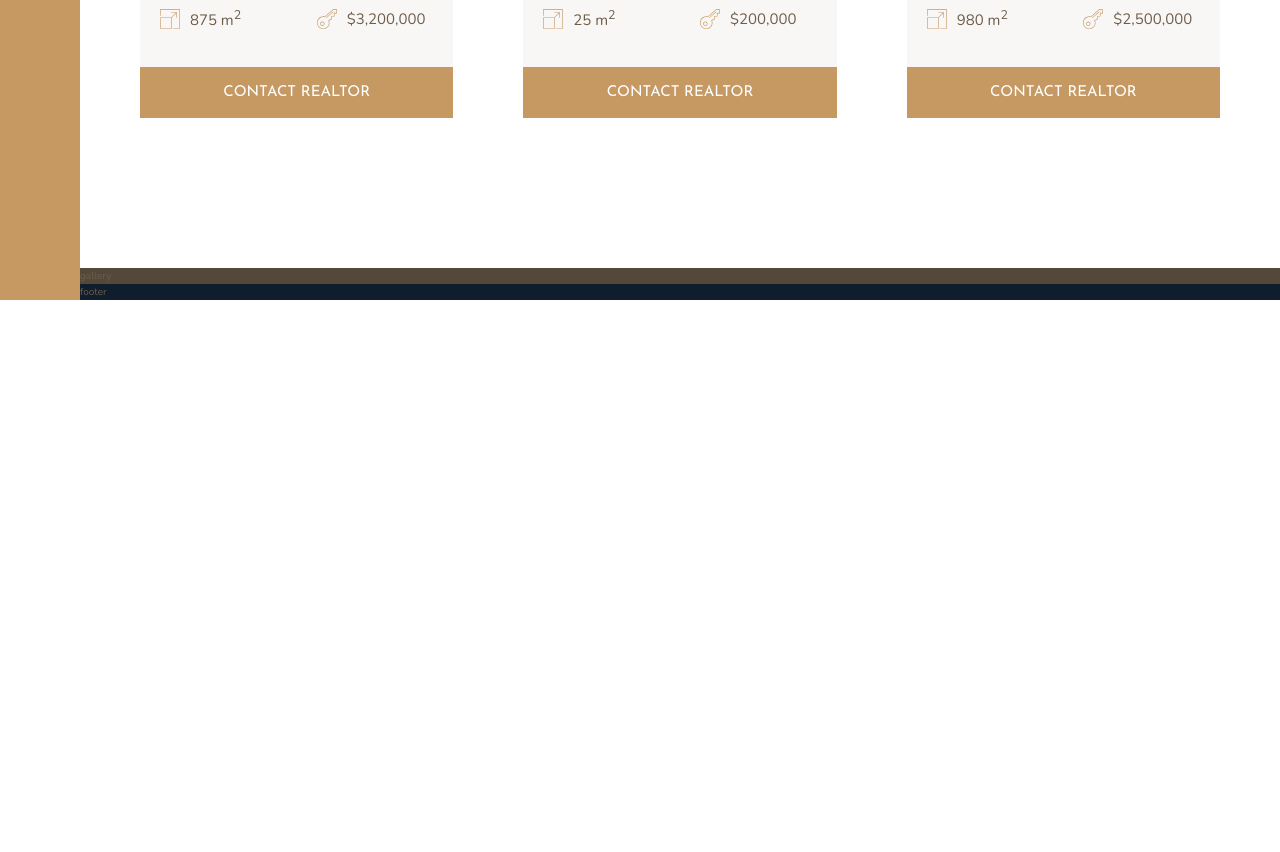
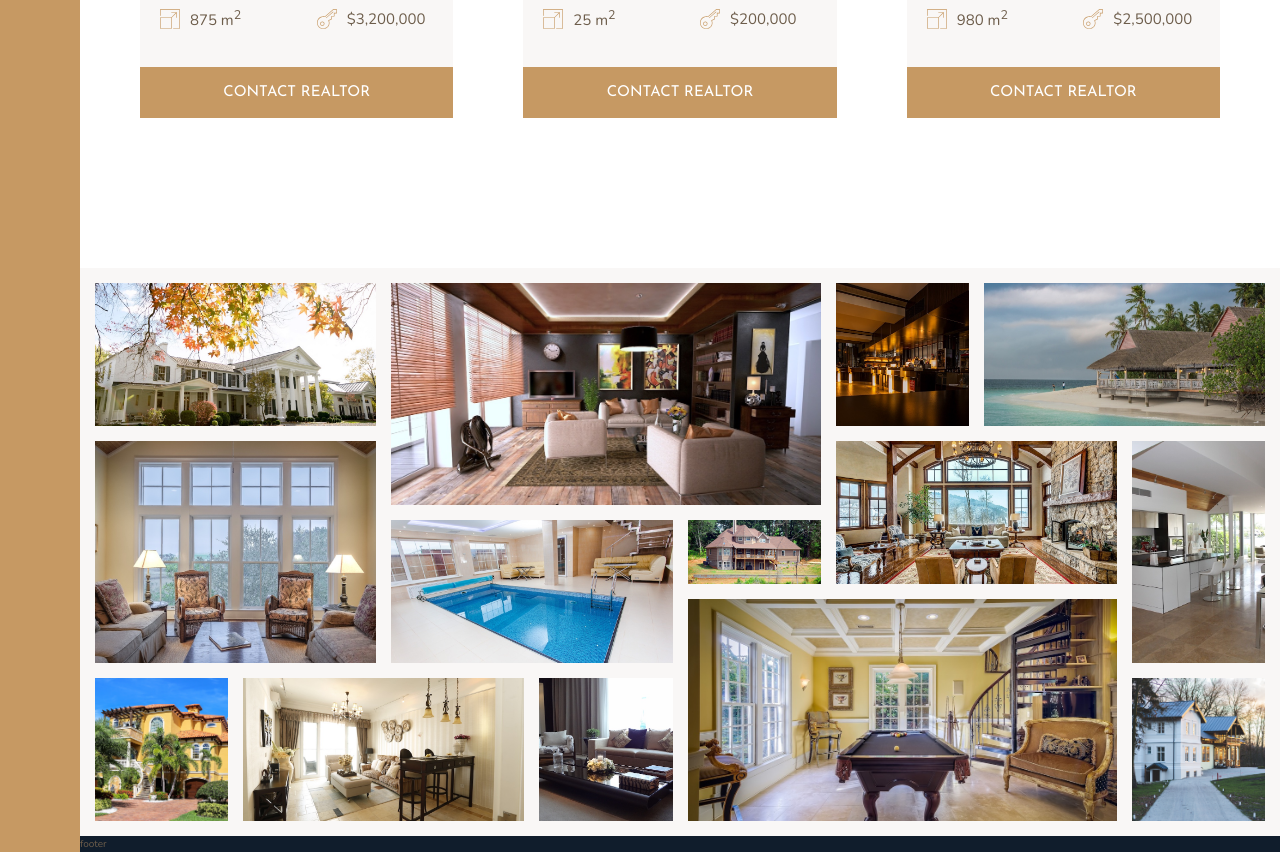
Before and after one commit to trnava/css-grid-layout, a plain HTML site: page Nexter/starter/index.html in a window 1280 px wide. Shown: the part 2804-3656 px from the top of the page. Before the commit the page ends 3104 px from the top, so only its background shows below. Drawn offline with nearby package versions, Linux system fonts and the light colour scheme.

Commit message:
building gallery

```diff
--- a/Nexter/starter/css/style.css
+++ b/Nexter/starter/css/style.css
@@ -198,8 +198,60 @@
     grid-column: 1 / -1; }
 
 .gallery {
-  background-color: #54483A;
-  grid-column: full-start / full-end; }
+  background-color: #f9f7f6;
+  grid-column: full-start / full-end;
+  display: grid;
+  grid-template-columns: repeat(8, 1fr);
+  grid-template-rows: repeat(7, 5vw);
+  grid-gap: 1.5rem;
+  padding: 1.5rem; }
+  .gallery__item--1 {
+    grid-row: 1 / span 2;
+    grid-column: 1 / span 2; }
+  .gallery__item--2 {
+    grid-row: 1 / span 3;
+    grid-column: 3 / span 3; }
+  .gallery__item--3 {
+    grid-row: 1 / span 2;
+    grid-column: 6 / 7; }
+  .gallery__item--4 {
+    grid-row: 1 / span 2;
+    grid-column: 7 / -1; }
+  .gallery__item--5 {
+    grid-row: 3 / span 3;
+    grid-column: 1 / span 2; }
+  .gallery__item--6 {
+    grid-row: 4 / span 2;
+    grid-column: 3 / span 2; }
+  .gallery__item--7 {
+    grid-row: 4 / 5;
+    grid-column: 5 / 6; }
+  .gallery__item--8 {
+    grid-row: 3 / span 2;
+    grid-column: 6 / span 2; }
+  .gallery__item--9 {
+    grid-row: 3 / span 3;
+    grid-column: 8 / -1; }
+  .gallery__item--10 {
+    grid-row: 6 / span 2;
+    grid-column: 1 / 2; }
+  .gallery__item--11 {
+    grid-row: 6 / span 2;
+    grid-column: 2 / span 2; }
+  .gallery__item--12 {
+    grid-row: 6 / span 2;
+    grid-column: 4 / 5; }
+  .gallery__item--13 {
+    grid-row: 5 / span 3;
+    grid-column: 5 / span 3; }
+  .gallery__item--14 {
+    grid-row: 6 / span 2;
+    grid-column: 8 / -1; }
+  .gallery__img {
+    width: 100%;
+    height: 100%;
+    object-fit: cover;
+    display: block; }
 
 .footer {
   background-color: #101d2c;
--- a/Nexter/starter/index.html
+++ b/Nexter/starter/index.html
@@ -284,7 +284,50 @@
             </div>
         </div>
 
-        <div class="gallery">gallery</div>
+        <div class="gallery">
+            <figure class="gallery__item--1">
+                <img src="img/gal-1.jpeg" alt="gallery" class="gallery__img">
+            </figure>
+            <figure class="gallery__item--2">
+                <img src="img/gal-2.jpeg" alt="gallery" class="gallery__img">
+            </figure>
+            <figure class="gallery__item--3">
+                <img src="img/gal-3.jpeg" alt="gallery" class="gallery__img">
+            </figure>
+            <figure class="gallery__item--4">
+                <img src="img/gal-4.jpeg" alt="gallery" class="gallery__img">
+            </figure>
+            <figure class="gallery__item--5">
+                <img src="img/gal-5.jpeg" alt="gallery" class="gallery__img">
+            </figure>
+            <figure class="gallery__item--6">
+                <img src="img/gal-6.jpeg" alt="gallery" class="gallery__img">
+            </figure>
+            <figure class="gallery__item--7">
+                <img src="img/gal-7.jpeg" alt="gallery" class="gallery__img">
+            </figure>
+            <figure class="gallery__item--8">
+                <img src="img/gal-8.jpeg" alt="gallery" class="gallery__img">
+            </figure>
+            <figure class="gallery__item--9">
+                <img src="img/gal-9.jpeg" alt="gallery" class="gallery__img">
+            </figure>
+            <figure class="gallery__item--10">
+                <img src="img/gal-10.jpeg" alt="gallery" class="gallery__img">
+            </figure>
+            <figure class="gallery__item--11">
+                <img src="img/gal-11.jpeg" alt="gallery" class="gallery__img">
+            </figure>
+            <figure class="gallery__item--12">
+                <img src="img/gal-12.jpeg" alt="gallery" class="gallery__img">
+            </figure>
+            <figure class="gallery__item--13">
+                <img src="img/gal-13.jpeg" alt="gallery" class="gallery__img">
+            </figure>
+            <figure class="gallery__item--14">
+                <img src="img/gal-14.jpeg" alt="gallery" class="gallery__img">
+            </figure>
+        </div>
 
         <div class="footer">footer</div>
 
--- a/Nexter/starter/sass/_gallery.scss
+++ b/Nexter/starter/sass/_gallery.scss
@@ -1,4 +1,90 @@
 .gallery {
-  background-color: $color-grey-dark-1;
+  background-color: $color-grey-light-1;
   grid-column: full-start / full-end;
+
+  display: grid;
+  grid-template-columns: repeat(8, 1fr);
+  grid-template-rows: repeat(7, 5vw);
+  grid-gap: 1.5rem;
+  padding: 1.5rem;
+
+  &__item {
+
+    &--1 {
+      grid-row: 1 / span 2;
+      grid-column: 1 / span 2;
+    }
+
+    &--2 {
+      grid-row: 1 / span 3;
+      grid-column: 3 / span 3;
+    }
+
+    &--3 {
+      grid-row: 1 / span 2;
+      grid-column: 6 / 7;
+    }
+
+    &--4 {
+      grid-row: 1 / span 2;
+      grid-column: 7 / -1;
+    }
+
+    &--5 {
+      grid-row: 3 / span 3;
+      grid-column: 1 / span 2;
+    }
+
+    &--6 {
+      grid-row: 4 / span 2;
+      grid-column: 3 / span 2;
+    }
+
+    &--7 {
+      grid-row: 4 / 5;
+      grid-column: 5 / 6;
+    }
+
+    &--8 {
+      grid-row: 3 / span 2;
+      grid-column: 6 / span 2;
+    }
+
+    &--9 {
+      grid-row: 3 / span 3;
+      grid-column: 8 / -1;
+    }
+
+    &--10 {
+      grid-row: 6 / span 2;
+      grid-column: 1 / 2;
+    }
+
+    &--11 {
+      grid-row: 6 / span 2;
+      grid-column: 2 / span 2;
+    }
+
+    &--12 {
+      grid-row: 6 / span 2;
+      grid-column: 4 / 5;
+    }
+
+    &--13 {
+      grid-row: 5 / span 3;
+      grid-column: 5 / span 3;
+    }
+
+    &--14 {
+      grid-row: 6 / span 2;
+      grid-column: 8 / -1;
+    }
+  }
+
+  &__img {
+    width: 100%;
+    height: 100%;
+    object-fit: cover;
+    display: block;
+  }
 }
```
